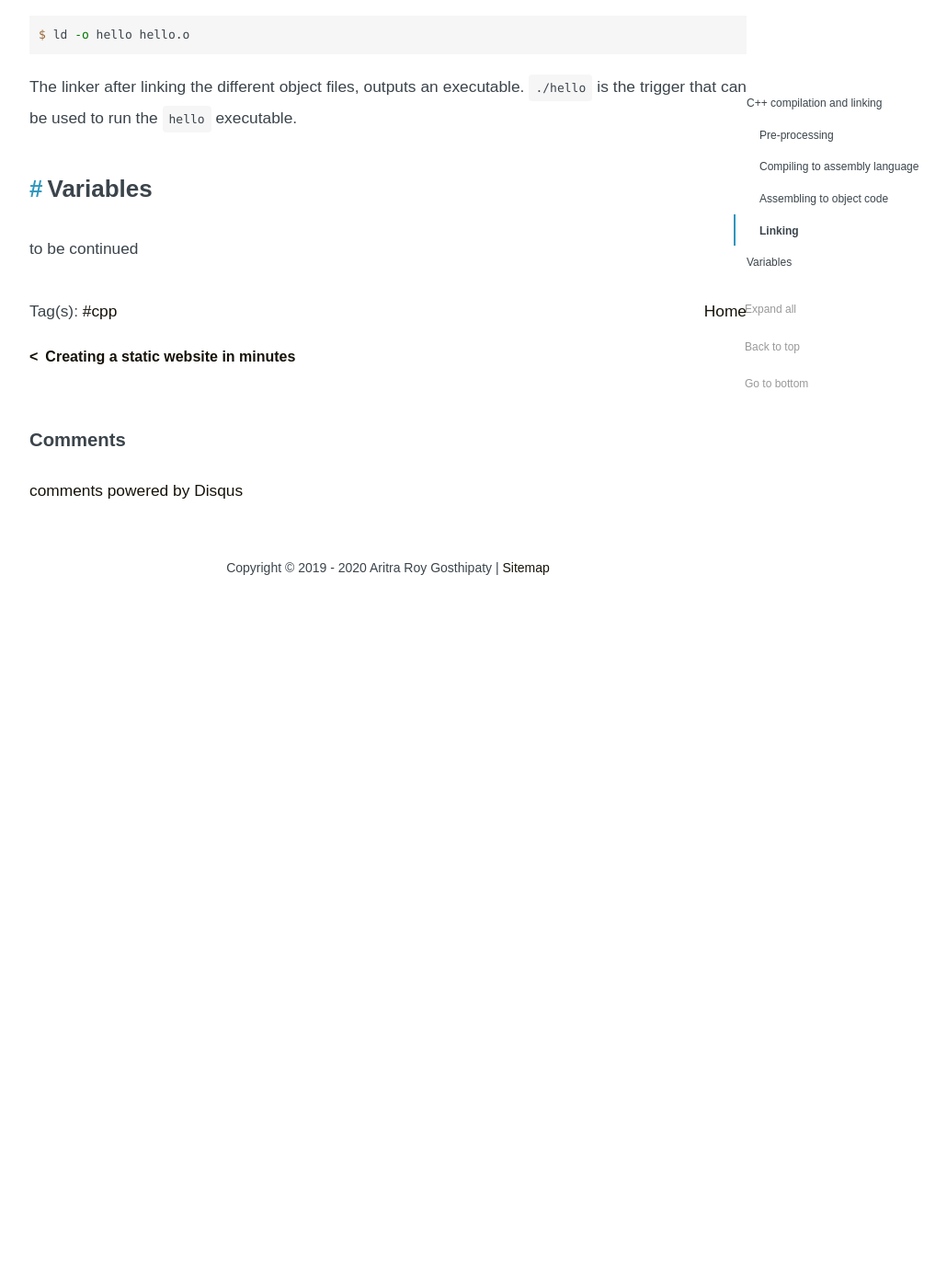
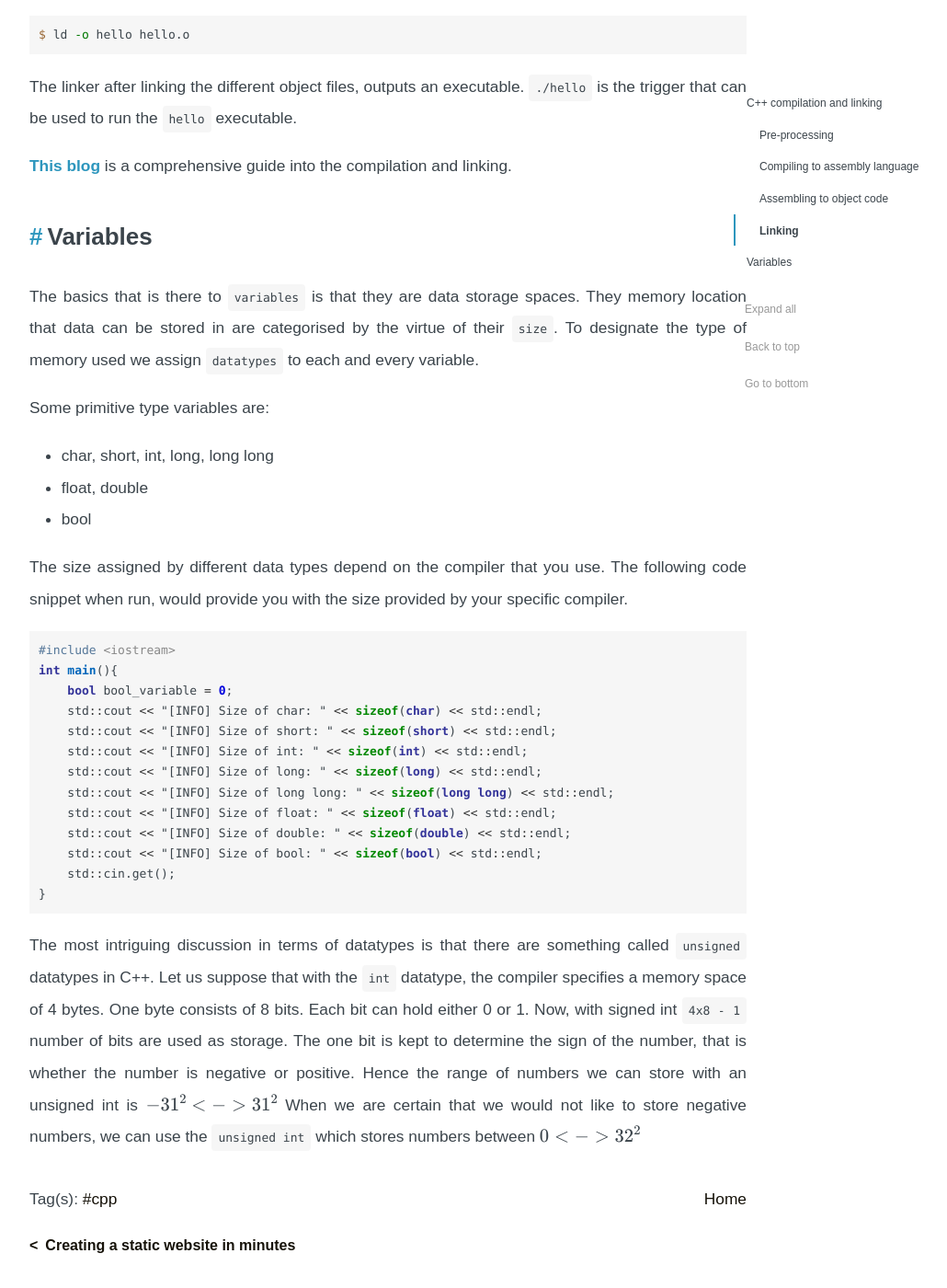
Before and after one commit to ariG23498/ariG23498.github.io, a Jekyll site: the page built from _posts/2020-06-25-Cpp-Progress.md, in a window 1280 px wide and 1400 px high, scrolled down 2866 px. Shown: the whole window at 92% size, without its empty margins (218-1248 px from the left). Built offline with Jekyll 4.4.1, drawn with Linux system fonts in a browser that asks for light colours; formulas are drawn with MathJax 3; comment, search, counter and statistics services are not loaded; before the commit the page ends 3515 px from its top, so only the background shows below that.

Commit message:
vars added

````diff
--- a/_posts/2020-06-25-Cpp-Progress.md
+++ b/_posts/2020-06-25-Cpp-Progress.md
@@ -98,6 +98,41 @@ $ ld -o hello hello.o
 
 The linker after linking the different object files, outputs an executable. `./hello` is the trigger that can be used to run the `hello` executable.
 
+[This blog](https://www3.ntu.edu.sg/home/ehchua/programming/cpp/gcc_make.html) is a comprehensive guide into the compilation and linking.
+
 ## Variables
 
-to be continued
+The basics that is there to `variables` is that they are data storage spaces. They memory location that data can be stored in are categorised by the virtue of their `size`. To designate the type of memory used we assign `datatypes` to each and every variable.
+
+Some primitive type variables are:
+
+* char, short, int, long, long long
+* float, double
+* bool
+
+The size assigned by different data types depend on the compiler that you use. The following code snippet when run, would provide you with the size provided by your specific compiler.
+
+```cpp
+#include <iostream>
+int main(){
+    bool bool_variable = 0;
+    std::cout << "[INFO] Size of char: " << sizeof(char) << std::endl;
+    std::cout << "[INFO] Size of short: " << sizeof(short) << std::endl;
+    std::cout << "[INFO] Size of int: " << sizeof(int) << std::endl;
+    std::cout << "[INFO] Size of long: " << sizeof(long) << std::endl;
+    std::cout << "[INFO] Size of long long: " << sizeof(long long) << std::endl;
+    std::cout << "[INFO] Size of float: " << sizeof(float) << std::endl;
+    std::cout << "[INFO] Size of double: " << sizeof(double) << std::endl;
+    std::cout << "[INFO] Size of bool: " << sizeof(bool) << std::endl;
+    std::cin.get();
+}
+```
+
+The most intriguing discussion in terms of datatypes is that there are something called `unsigned` datatypes in C++. Let us suppose that with the `int` datatype, the compiler specifies a memory space of 4 bytes. One byte consists of 8 bits. Each bit can hold either 0 or 1. Now, with signed int `4x8 - 1` number of bits are used as storage. The one bit is kept to determine the sign of the number, that is whether the number is negative or positive. Hence the range of numbers we can store with an unsigned int is
+$$
+-31^2 <-> 31^2
+$$
+When we are certain that we would not like to store negative numbers, we can use the `unsigned int` which stores numbers between
+$$
+0 <-> 32^2
+$$
````
